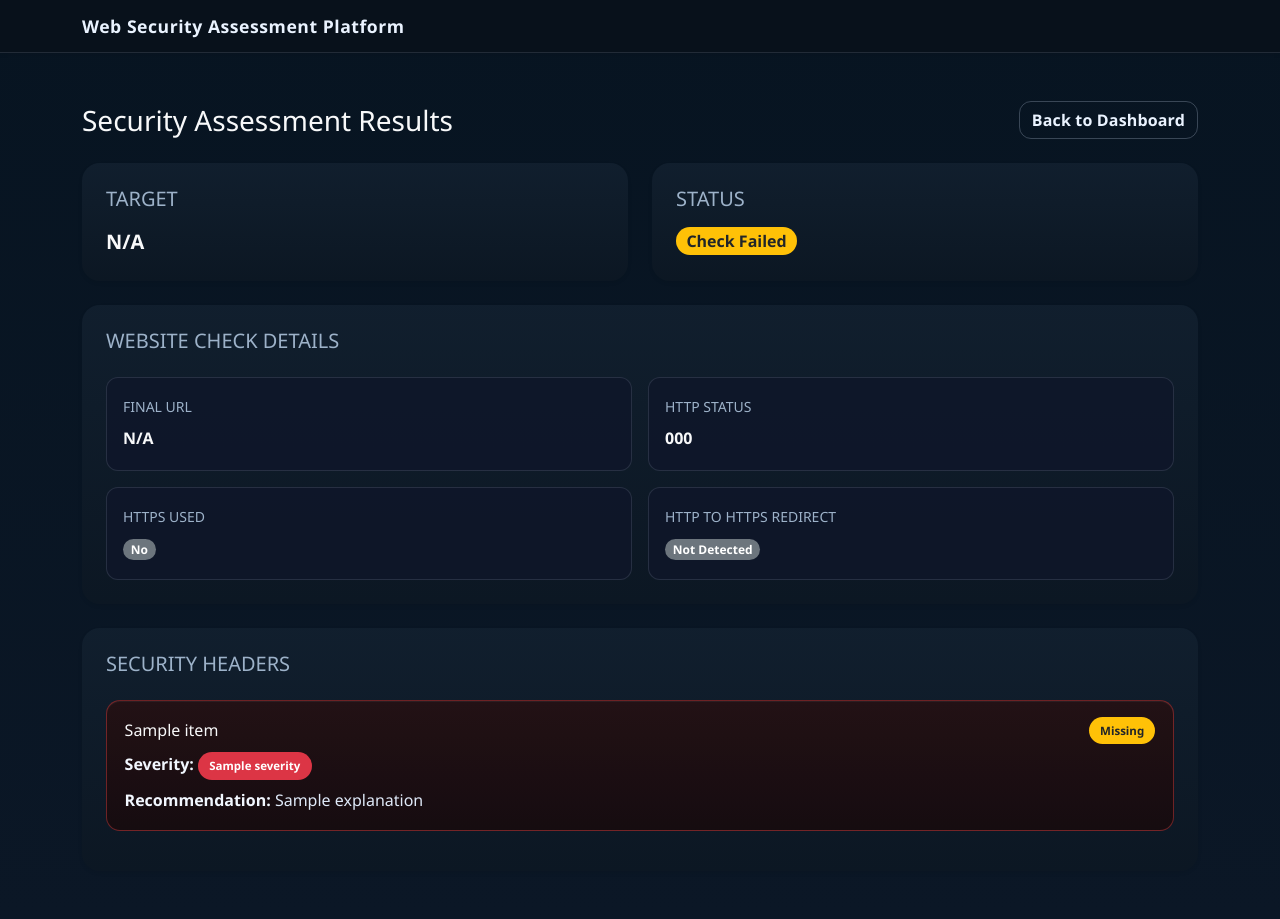
After one commit to Faizan-Ali-01/Web-Security-Assessment-Platform, a Flask app: template frontend/templates/results.html in a window 1280 px wide. The commit adds this page. Run offline with Flask 3, Linux system fonts and the light colour scheme; the template is opened without the code that fills it: most values are stand-ins (such as "Sample title", 1, 10 or a date in 2020).

Commit message:
Added initial implementation of HTTP checker and security headers analyzer. This includes functions to normalize URLs, perform HTTP GET requests, and analyze response headers for common security practices. Also added test scaffolding for the HTTP checker module.

```diff
--- a/backend/app.py
+++ b/backend/app.py
@@ -1,5 +1,8 @@
 import os
-from flask import Flask, render_template
+from flask import Flask, render_template, request
+
+from scanner.headers_checker import analyze_security_headers
+from scanner.http_checker import check_website_url
 
 BASE_DIR = os.path.abspath(os.path.join(os.path.dirname(__file__), ".."))
 TEMPLATE_DIR = os.path.join(BASE_DIR, "frontend", "templates")
@@ -18,5 +21,22 @@ def home():
     return render_template("dashboard.html")
 
 
+@app.route("/scan", methods=["POST"])
+def scan():
+    website_url = request.form.get("website_url")
+
+    if not website_url or not website_url.strip():
+        return render_template("dashboard.html", error="Please enter a valid website URL.")
+
+    result = check_website_url(website_url)
+
+    if result.get("ok"):
+        header_results = analyze_security_headers(result.get("headers", {}))
+    else:
+        header_results = []
+
+    return render_template("results.html", result=result, header_results=header_results)
+
+
 if __name__ == "__main__":
     app.run(debug=True)
--- a/frontend/static/css/style.css
+++ b/frontend/static/css/style.css
@@ -18,6 +18,11 @@ body {
   background: radial-gradient(circle at top, #0f2238 0%, #091826 42%, #071421 100%);
   color: var(--text-primary);
   font-family: "Segoe UI", Tahoma, Geneva, Verdana, sans-serif;
+}
+
+.results-page {
+  background: linear-gradient(180deg, #071421 0%, #0b1726 100%);
+  color: var(--text-primary);
 }
 
 .navbar {
@@ -131,6 +136,56 @@ body {
   overflow: hidden;
 }
 
+.info-box {
+  background: rgba(15, 23, 42, 0.82);
+  border: 1px solid var(--border);
+  border-radius: 12px;
+  padding: 1rem 1rem 1.2rem;
+}
+
+.results-page .card {
+  background: linear-gradient(180deg, rgba(17, 31, 46, 0.96) 0%, rgba(12, 23, 35, 0.96) 100%);
+}
+
+.results-page .btn-outline-light {
+  border-color: rgba(148, 163, 184, 0.35);
+  color: #eaf3ff;
+}
+
+.security-header-card {
+  margin-bottom: 1rem;
+  border: 1px solid var(--border);
+  border-radius: 14px;
+  padding: 1rem 1.1rem;
+  box-shadow: inset 0 1px 0 rgba(148, 163, 184, 0.08);
+  background: linear-gradient(180deg, rgba(12, 24, 36, 0.96) 0%, rgba(9, 18, 28, 0.96) 100%);
+  color: var(--text-primary);
+}
+
+.security-header-card--present {
+  border-color: rgba(52, 211, 153, 0.45);
+  background: linear-gradient(180deg, rgba(15, 35, 31, 0.9) 0%, rgba(9, 23, 18, 0.9) 100%);
+}
+
+.security-header-card--missing {
+  border-color: rgba(239, 68, 68, 0.4);
+  background: linear-gradient(180deg, rgba(38, 16, 18, 0.88) 0%, rgba(23, 11, 14, 0.9) 100%);
+}
+
+.security-header-card__meta {
+  color: #dfe9f8;
+  line-height: 1.6;
+}
+
+.security-header-card__meta strong {
+  color: #f2f7ff;
+}
+
+.security-header-card .badge {
+  font-size: 0.72rem;
+  padding: 0.5rem 0.7rem;
+}
+
 @media (max-width: 991.98px) {
   .card-body {
     padding: 1.25rem;
--- /dev/null
+++ b/frontend/templates/results.html
@@ -0,0 +1,148 @@
+<!DOCTYPE html>
+<html lang="en">
+  <head>
+    <meta charset="UTF-8" />
+    <meta name="viewport" content="width=device-width, initial-scale=1.0" />
+    <title>Scan Results | Web Security Assessment Platform</title>
+    <link
+      href="https://cdn.jsdelivr.net/npm/bootstrap@5.3.3/dist/css/bootstrap.min.css"
+      rel="stylesheet"
+      integrity="sha384-QWTKZyjpPEjISv5WaRU9OFeRpok6YctnYmDr5pNlyT2bRjXh0JMhjY6hW+ALEwIH"
+      crossorigin="anonymous"
+    />
+    <link rel="stylesheet" href="{{ url_for('static', filename='css/style.css') }}" />
+  </head>
+  <body class="results-page">
+    <nav class="navbar navbar-expand-lg navbar-dark bg-dark shadow-sm">
+      <div class="container">
+        <a class="navbar-brand fw-bold" href="{{ url_for('home') }}">Web Security Assessment Platform</a>
+      </div>
+    </nav>
+
+    <main class="container py-5">
+      <div class="d-flex justify-content-between align-items-center mb-4">
+        <h1 class="h3 mb-0 text-light">Security Assessment Results</h1>
+        <a href="{{ url_for('home') }}" class="btn btn-outline-light">Back to Dashboard</a>
+      </div>
+
+      <div class="row g-4">
+        <div class="col-md-6">
+          <div class="card h-100 border-0 shadow-sm">
+            <div class="card-body p-4">
+              <h2 class="h5 text-uppercase text-muted mb-3">Target</h2>
+              <p class="mb-0 fs-5 fw-semibold text-light">{{ result.get('url') or 'N/A' }}</p>
+            </div>
+          </div>
+        </div>
+
+        <div class="col-md-6">
+          <div class="card h-100 border-0 shadow-sm">
+            <div class="card-body p-4">
+              <h2 class="h5 text-uppercase text-muted mb-3">Status</h2>
+              {% if result.get('ok') %}
+                <span class="badge bg-success rounded-pill fs-6">Success</span>
+              {% else %}
+                <span class="badge bg-warning text-dark rounded-pill fs-6">Check Failed</span>
+              {% endif %}
+            </div>
+          </div>
+        </div>
+      </div>
+
+      <div class="card border-0 shadow-sm mt-4">
+        <div class="card-body p-4">
+          <h2 class="h5 text-uppercase text-muted mb-4">Website Check Details</h2>
+
+          <div class="row g-3">
+            <div class="col-md-6">
+              <div class="info-box">
+                <small class="text-uppercase text-muted">Final URL</small>
+                <div class="fw-semibold mt-2 text-light">{{ result.get('final_url') or 'N/A' }}</div>
+              </div>
+            </div>
+
+            <div class="col-md-6">
+              <div class="info-box">
+                <small class="text-uppercase text-muted">HTTP Status</small>
+                <div class="fw-semibold mt-2 text-light">{{ result.get('status_code') if result.get('status_code') is not none else 'N/A' }}</div>
+              </div>
+            </div>
+
+            <div class="col-md-6">
+              <div class="info-box">
+                <small class="text-uppercase text-muted">HTTPS Used</small>
+                <div class="mt-2">
+                  {% if result.get('https_used') %}
+                    <span class="badge bg-success rounded-pill">Yes</span>
+                  {% else %}
+                    <span class="badge bg-secondary rounded-pill">No</span>
+                  {% endif %}
+                </div>
+              </div>
+            </div>
+
+            <div class="col-md-6">
+              <div class="info-box">
+                <small class="text-uppercase text-muted">HTTP to HTTPS Redirect</small>
+                <div class="mt-2">
+                  {% if result.get('http_to_https_redirect') %}
+                    <span class="badge bg-info text-dark rounded-pill">Detected</span>
+                  {% else %}
+                    <span class="badge bg-secondary rounded-pill">Not Detected</span>
+                  {% endif %}
+                </div>
+              </div>
+            </div>
+          </div>
+
+          {% if result.get('error') %}
+          <div class="alert alert-danger mt-4 mb-0" role="alert">
+            <strong>Error:</strong> {{ result.get('error') }}
+          </div>
+          {% endif %}
+        </div>
+      </div>
+
+      <div class="card border-0 shadow-sm mt-4">
+        <div class="card-body p-4">
+          <h2 class="h5 text-uppercase text-muted mb-4">Security Headers</h2>
+
+          {% if header_results %}
+            {% for item in header_results %}
+              <div class="security-header-card {% if item.present %}security-header-card--present{% else %}security-header-card--missing{% endif %}">
+                <div class="d-flex justify-content-between align-items-center mb-2">
+                  <h3 class="h6 mb-0 text-light">{{ item.name }}</h3>
+                  {% if item.present %}
+                    <span class="badge bg-success rounded-pill">Present</span>
+                  {% else %}
+                    <span class="badge bg-warning text-dark rounded-pill">Missing</span>
+                  {% endif %}
+                </div>
+
+                {% if item.present %}
+                  <div class="mb-2 security-header-card__meta">
+                    <strong>Value:</strong>
+                    <span>{{ item.value }}</span>
+                  </div>
+                {% else %}
+                  <div class="mb-2 security-header-card__meta">
+                    <strong>Severity:</strong>
+                    <span class="badge bg-danger rounded-pill">{{ item.severity }}</span>
+                  </div>
+                {% endif %}
+
+                <div class="security-header-card__meta">
+                  <strong>Recommendation:</strong> {{ item.explanation }}
+                </div>
+              </div>
+            {% endfor %}
+          {% else %}
+            <div class="alert alert-secondary mb-0" role="alert">
+              No security header results available because the HTTP request failed.
+            </div>
+          {% endif %}
+        </div>
+      </div>
+    </main>
+  </body>
+</html>
--- /dev/null
+++ b/scanner/__init__.py
@@ -0,0 +1,3 @@
+"""Scanner package for website security checks."""
+
+__all__ = ["http_checker"]
--- /dev/null
+++ b/scanner/http_checker.py
@@ -0,0 +1,126 @@
+from __future__ import annotations
+
+from urllib.parse import urlparse
+
+import requests
+
+
+def _normalize_url(url: str) -> str:
+    if not isinstance(url, str):
+        raise ValueError("URL must be a string.")
+
+    cleaned_url = url.strip()
+    if not cleaned_url:
+        raise ValueError("URL is required.")
+
+    if "://" not in cleaned_url:
+        cleaned_url = "https://" + cleaned_url
+
+    parsed = urlparse(cleaned_url)
+    if not parsed.scheme or not parsed.netloc:
+        raise ValueError("Invalid URL format.")
+
+    if parsed.scheme not in {"http", "https"}:
+        raise ValueError("Only HTTP and HTTPS URLs are supported.")
+
+    return cleaned_url
+
+
+def check_website_url(url: str, timeout: int = 10) -> dict:
+    normalized_url = url
+    try:
+        normalized_url = _normalize_url(url)
+    except ValueError as exc:
+        return {
+            "url": url,
+            "final_url": None,
+            "status_code": None,
+            "https_used": False,
+            "http_to_https_redirect": False,
+            "headers": {},
+            "ok": False,
+            "error": str(exc),
+        }
+
+    try:
+        response = requests.get(
+            normalized_url,
+            timeout=timeout,
+            allow_redirects=True,
+            headers={"User-Agent": "WebSecurityAssessmentPlatform/1.0"},
+        )
+    except requests.exceptions.Timeout:
+        return {
+            "url": normalized_url,
+            "final_url": None,
+            "status_code": None,
+            "https_used": False,
+            "http_to_https_redirect": False,
+            "headers": {},
+            "ok": False,
+            "error": "Request timed out.",
+        }
+    except requests.exceptions.SSLError:
+        return {
+            "url": normalized_url,
+            "final_url": None,
+            "status_code": None,
+            "https_used": False,
+            "http_to_https_redirect": False,
+            "headers": {},
+            "ok": False,
+            "error": "SSL certificate verification failed.",
+        }
+    except requests.exceptions.ConnectionError:
+        return {
+            "url": normalized_url,
+            "final_url": None,
+            "status_code": None,
+            "https_used": False,
+            "http_to_https_redirect": False,
+            "headers": {},
+            "ok": False,
+            "error": "Connection error while contacting the website.",
+        }
+    except requests.exceptions.InvalidURL:
+        return {
+            "url": normalized_url,
+            "final_url": None,
+            "status_code": None,
+            "https_used": False,
+            "http_to_https_redirect": False,
+            "headers": {},
+            "ok": False,
+            "error": "Invalid URL.",
+        }
+    except requests.exceptions.RequestException as exc:
+        return {
+            "url": normalized_url,
+            "final_url": None,
+            "status_code": None,
+            "https_used": False,
+            "http_to_https_redirect": False,
+            "headers": {},
+            "ok": False,
+            "error": f"Request failed: {exc}",
+        }
+
+    final_url = response.url or normalized_url
+    final_scheme = urlparse(final_url).scheme
+    original_scheme = urlparse(normalized_url).scheme
+
+    return {
+        "url": normalized_url,
+        "final_url": final_url,
+        "status_code": response.status_code,
+        "https_used": final_scheme == "https",
+        "http_to_https_redirect": (
+            original_scheme == "http" and final_scheme == "https" and bool(response.history)
+        ),
+        "headers": dict(response.headers),
+        "ok": response.ok,
+        "error": None,
+    }
+
+
+__all__ = ["check_website_url"]
```
Also changed, not shown: frontend/templates/dashboard.html (+9 -1 lines), scanner/headers_checker.py (added, +53 -0 lines), scanner/test_http_checker.py (added, +19 -0 lines).
